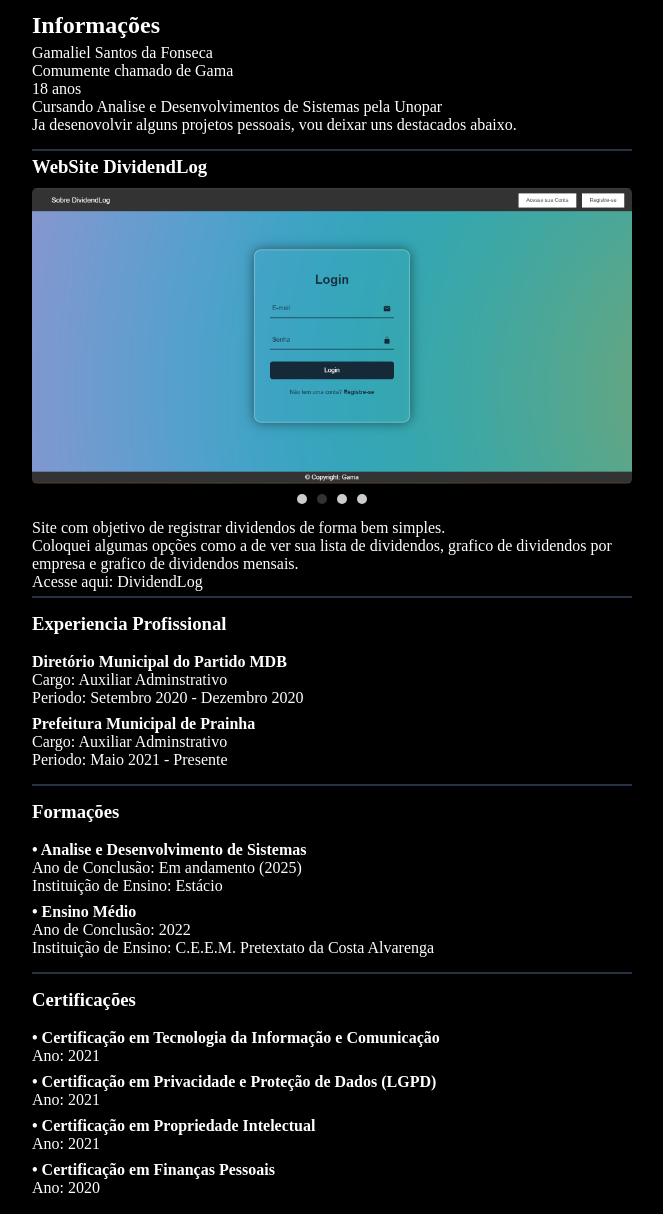
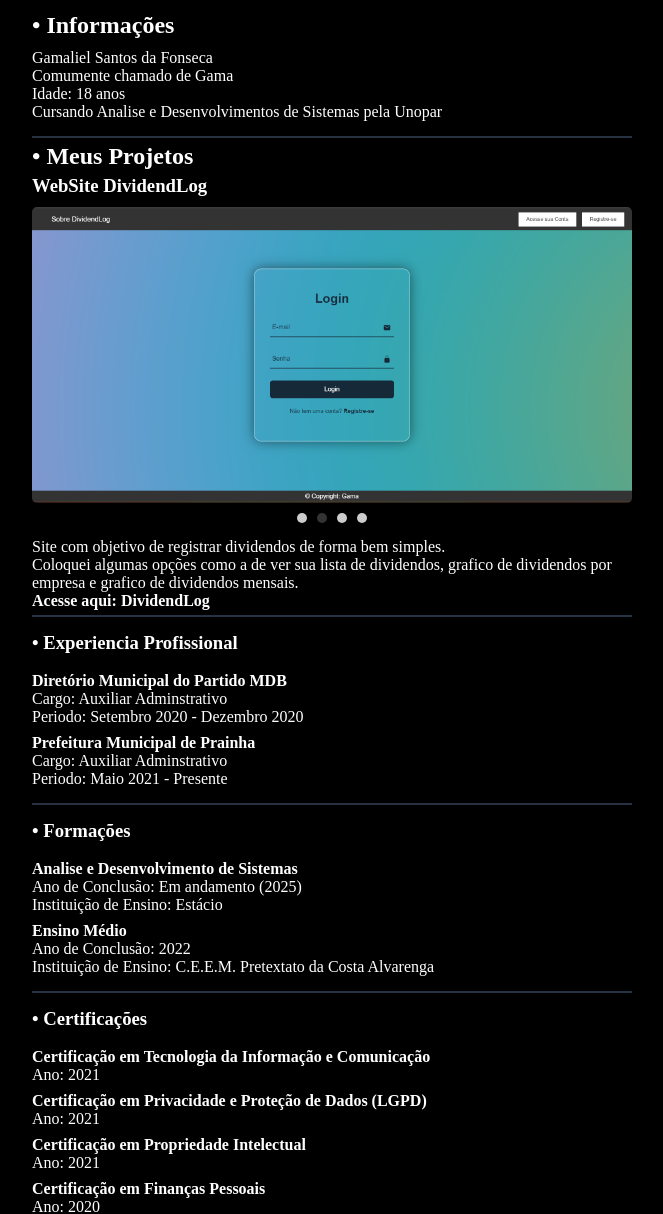
Before and after one commit to Gama-211/Portifolio, a plain HTML site: page index.html in a window 1280 px wide. Shown: the part 328-1542 px from the top of the page, without its empty margins (308-971 px from the left). Drawn offline with Linux system fonts and the light colour scheme.

Commit message:
atualização

```diff
--- a/index.html
+++ b/index.html
@@ -30,14 +30,15 @@
         </div>
 
         <div class="portifolio">
-            <h2>Informações</h2>
-            <p>Gamaliel Santos da Fonseca <br>
+            <h2>• Informações</h2>
+            <p> Gamaliel Santos da Fonseca <br>
                 Comumente chamado de Gama <br>
-                18 anos<br>
-                Cursando Analise e Desenvolvimentos de Sistemas pela Unopar<br> Ja desenovolvir alguns projetos pessoais, vou deixar uns destacados abaixo.</p>
+                Idade: 18 anos<br>
+                Cursando Analise e Desenvolvimentos de Sistemas pela Unopar<br>
         </div>
 
     <div class="projetos">
+        <h2>• Meus Projetos</h2>
         <h3>WebSite DividendLog</h3>
         <div class="roleta">
             <div class="roleta-container">
@@ -164,11 +165,11 @@
             }
         </script>
 
-        <p>Site com objetivo de registrar dividendos de forma bem simples. <br> Coloquei algumas opções como a de ver sua lista de dividendos, grafico de dividendos por empresa e grafico de dividendos mensais. <br> Acesse aqui: <a href="http://dividendlog.epizy.com/index.html" target="_blank">DividendLog</a></p>
+        <p>Site com objetivo de registrar dividendos de forma bem simples. <br> Coloquei algumas opções como a de ver sua lista de dividendos, grafico de dividendos por empresa e grafico de dividendos mensais. <br> <b>Acesse aqui: <a href="http://dividendlog.epizy.com/index.html" target="_blank">DividendLog</a></b></p>
     </div>
 
     <div class="experiencia">
-        <h3>Experiencia Profissional</h3>
+        <h3>• Experiencia Profissional</h3>
         <h4> Diretório Municipal do Partido MDB</h4>
         <p>Cargo: Auxiliar Adminstrativo</p>
         <p>Periodo: Setembro 2020 - Dezembro 2020</p>
@@ -179,24 +180,24 @@
     </div>
 
     <div class="formacao">
-        <h3>Formações</h3>
-        <h4>• Analise e Desenvolvimento de Sistemas</h4>
+        <h3>• Formações</h3>
+        <h4>Analise e Desenvolvimento de Sistemas</h4>
         <p>Ano de Conclusão: Em andamento (2025)</p>
         <p>Instituição de Ensino: Estácio</p>
-        <h4>• Ensino Médio</h4>
+        <h4>Ensino Médio</h4>
         <p>Ano de Conclusão: 2022</p>
         <p>Instituição de Ensino: C.E.E.M. Pretextato da Costa Alvarenga</p>
     </div>
 
     <div class="cursos">
-        <h3>Certificações</h3>
-        <h4>• Certificação em Tecnologia da Informação e Comunicação</h4>
+        <h3>• Certificações</h3>
+        <h4>Certificação em Tecnologia da Informação e Comunicação</h4>
         <p>Ano: 2021</p>
-        <h4>• Certificação em Privacidade e Proteção de Dados (LGPD)</h4>
+        <h4>Certificação em Privacidade e Proteção de Dados (LGPD)</h4>
         <p>Ano: 2021</p>
-        <h4>• Certificação em Propriedade Intelectual</h4>
+        <h4>Certificação em Propriedade Intelectual</h4>
         <p>Ano: 2021</p>
-        <h4>• Certificação em Finanças Pessoais</h4>
+        <h4>Certificação em Finanças Pessoais</h4>
         <p>Ano: 2020</p>
 
     </div>
--- a/style.css
+++ b/style.css
@@ -17,6 +17,10 @@
     h1{
     font-family:suezfont;
     font-size:6vh
+    }
+
+    h2 {
+        padding-bottom: 5px;
     }
 
     header{
```
